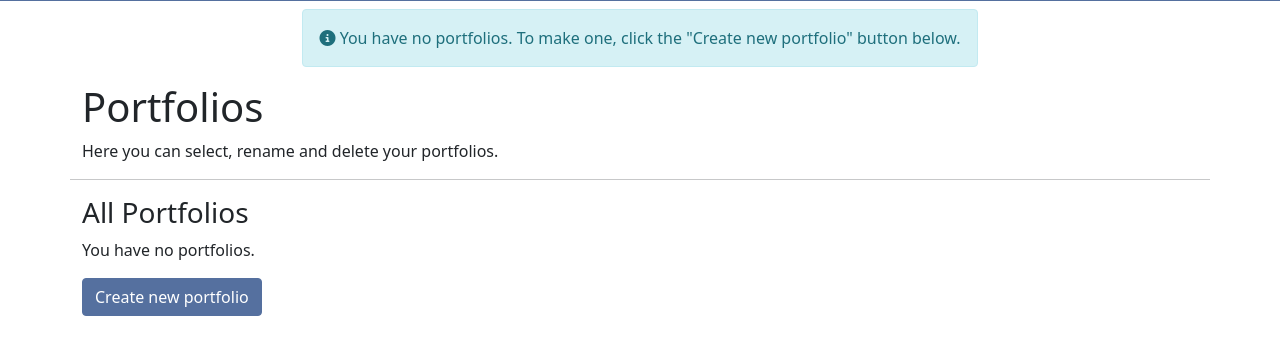
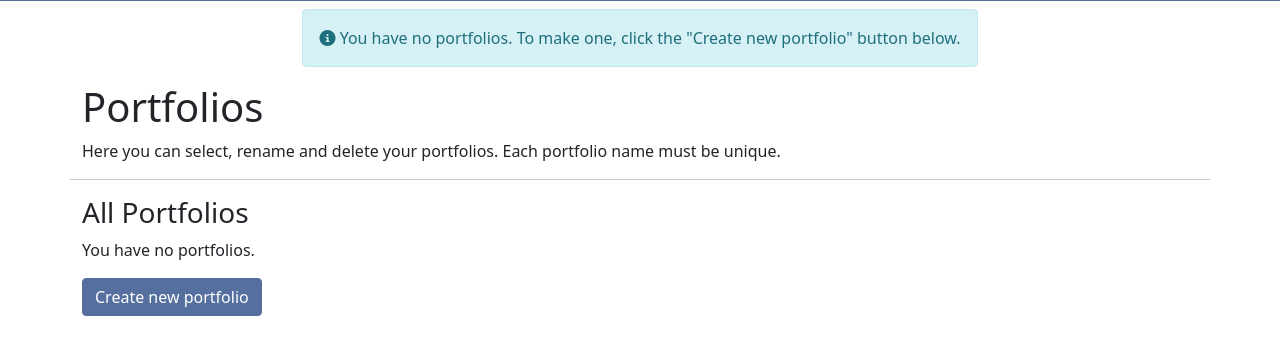
Before and after one commit to iamlogand/investment-management-uws, a Django app: page /portfolios/ in a window 1280 px wide. Shown: the part 107-462 px from the top of the page. Run offline with Django 3.2, Linux system fonts and the light colour scheme; the visitor is signed in with stand-in values (Sample User, id 1); data that the repository does not hold is empty; parts of the project's set-up code (start-up, migrations or seed data) failed here and were passed over; some libraries are stand-ins or nearby versions.

Commit message:
Added text to portfolio list page

```diff
--- a/portfolioapp/templates/portfolioapp/portfolio_list.html
+++ b/portfolioapp/templates/portfolioapp/portfolio_list.html
@@ -28,7 +28,7 @@
         </div>
         {% endif %}
         <h1>Portfolios</h1>
-        <p>Here you can select, rename and delete your portfolios.</p>
+        <p>Here you can select, rename and delete your portfolios. Each portfolio name must be unique.</p>
         <hr>
         <div class="col-lg-6">
             <h3>All Portfolios</h3>
```
